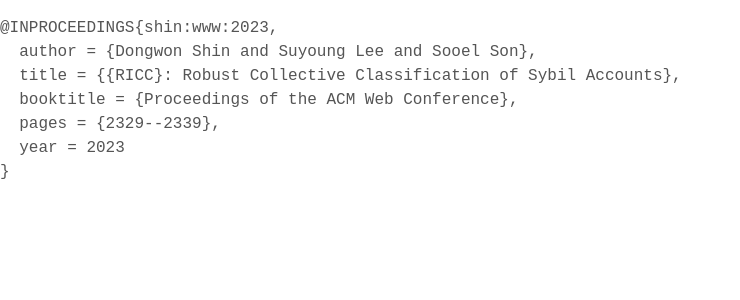
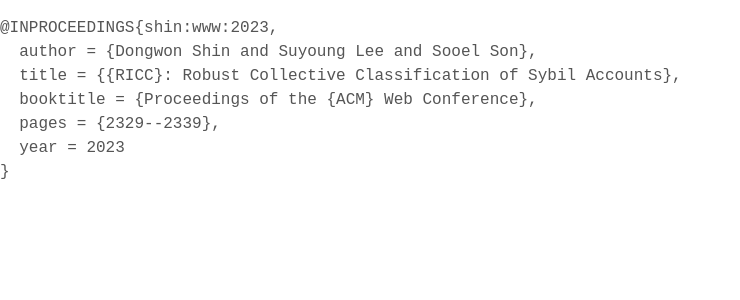
Before and after one commit to leeswimming/leeswimming.github.io, a Jekyll site: the page built from bibtex/shin-www23.bib.html, in a window 1280 px wide. Shown: the top 300 px of the page, without its empty margins (0-740 px from the left). Built offline with Jekyll 4.4.1, drawn with Linux system fonts in a browser that asks for light colours.

Commit message:
Fix typo

```diff
--- a/bibtex/shin-www23.bib.html
+++ b/bibtex/shin-www23.bib.html
@@ -5,7 +5,7 @@ layout: bibtex
 @INPROCEEDINGS{shin:www:2023,
   author = {Dongwon Shin and Suyoung Lee and Sooel Son},
   title = {{RICC}: Robust Collective Classification of Sybil Accounts},
-  booktitle = {Proceedings of the ACM Web Conference},
+  booktitle = {Proceedings of the {ACM} Web Conference},
   pages = {2329--2339},
   year = 2023
 }
```
